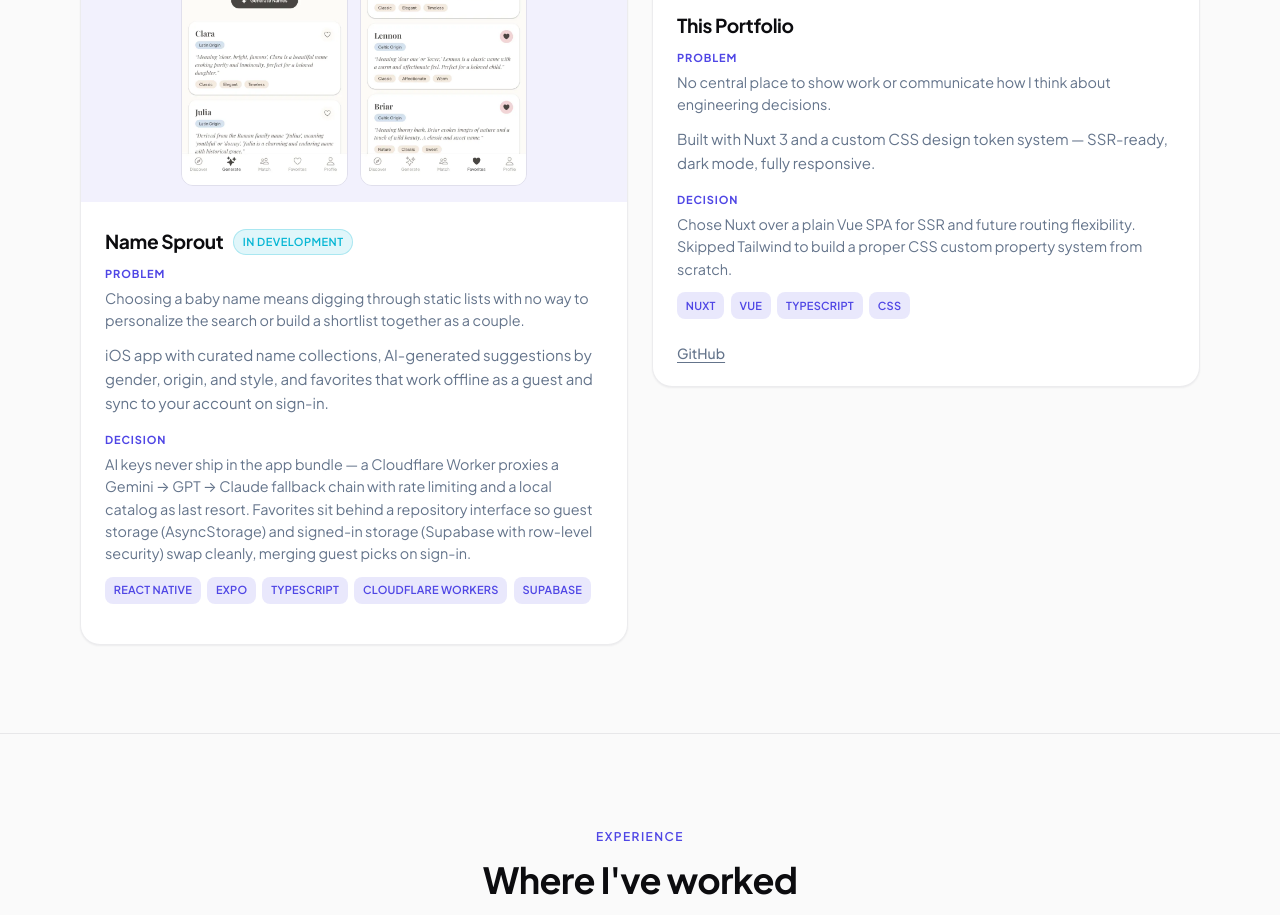
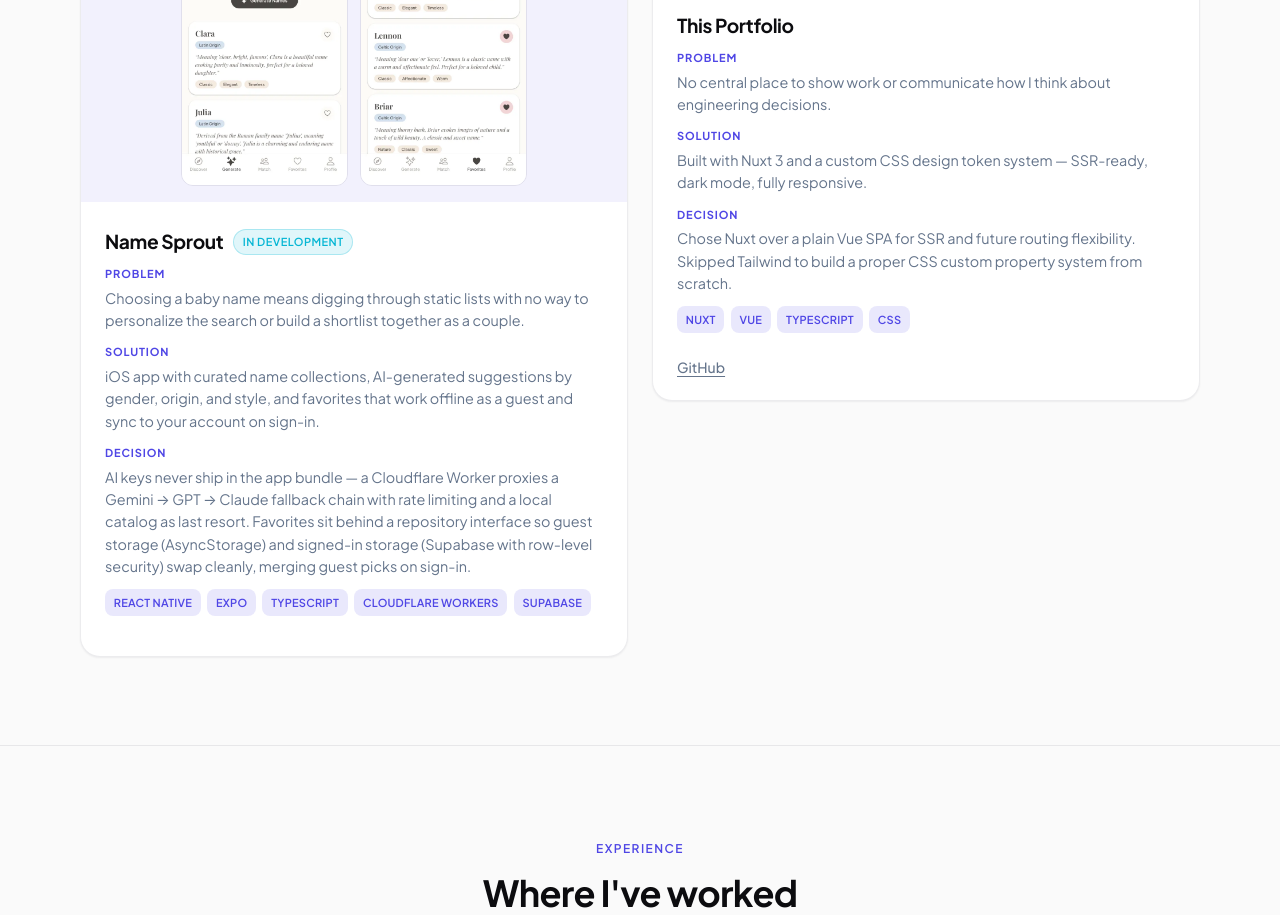
Before and after one commit to JL1P/portfolio, a Nuxt app: page / in a window 1280 px wide. Shown: the part 1320-2235 px from the top of the page. Built offline with nearby package versions, Linux system fonts and the light colour scheme.

Commit message:
Label the solution paragraph in project cards
The paragraph after PROBLEM read as part of the problem when it's
actually what was built. Naming it SOLUTION completes the
problem/solution/decision triad the cards already spoke; cards without
problem framing keep the plain unlabelled description.

```diff
--- a/components/Projects.vue
+++ b/components/Projects.vue
@@ -40,7 +40,11 @@
               <span class="meta-label">Problem</span>
               <p class="meta-text">{{ project.problem }}</p>
             </div>
-            <p class="project-description">{{ project.description }}</p>
+            <div v-if="project.problem" class="project-meta-block">
+              <span class="meta-label">Solution</span>
+              <p class="meta-text">{{ project.description }}</p>
+            </div>
+            <p v-else class="project-description">{{ project.description }}</p>
             <div v-if="project.decision" class="project-meta-block">
               <span class="meta-label">Decision</span>
               <p class="meta-text">{{ project.decision }}</p>
```
Also changed, not shown: 1 other file (tests, documents, lock files or other folders).
